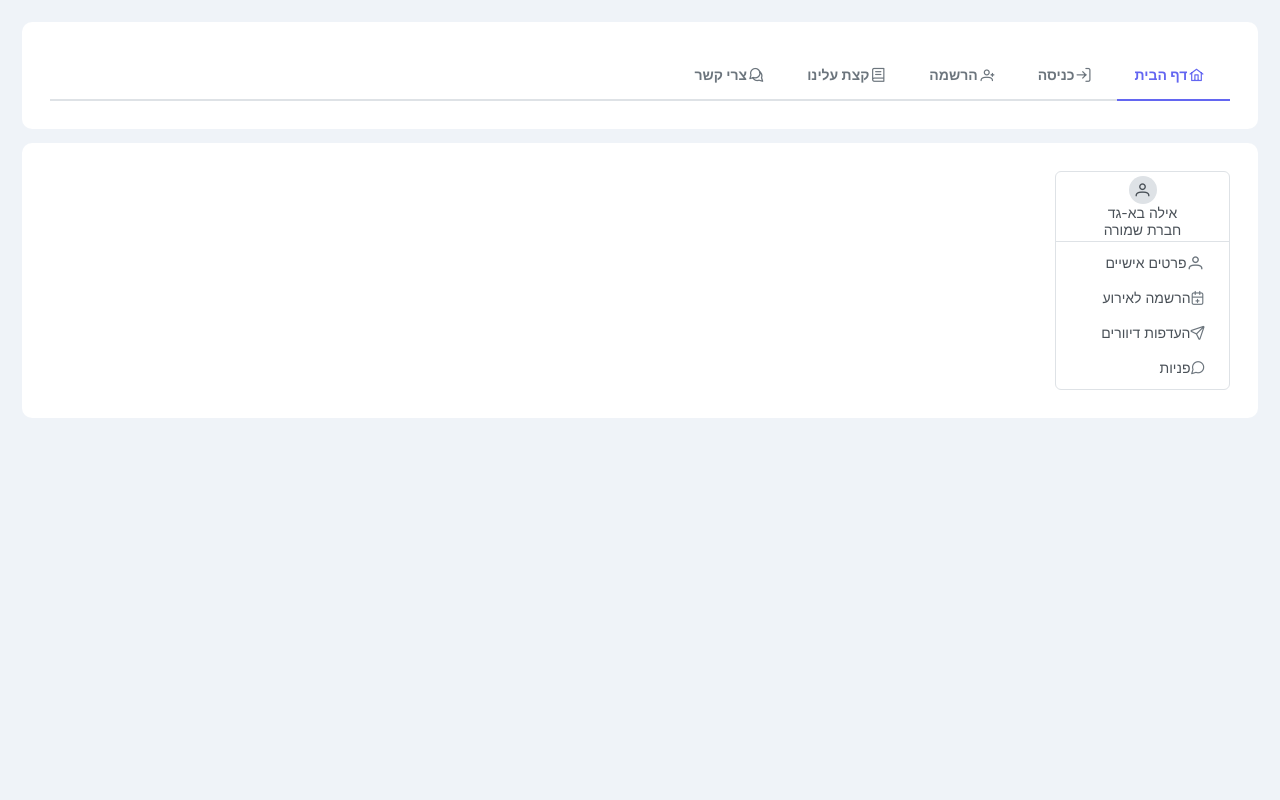
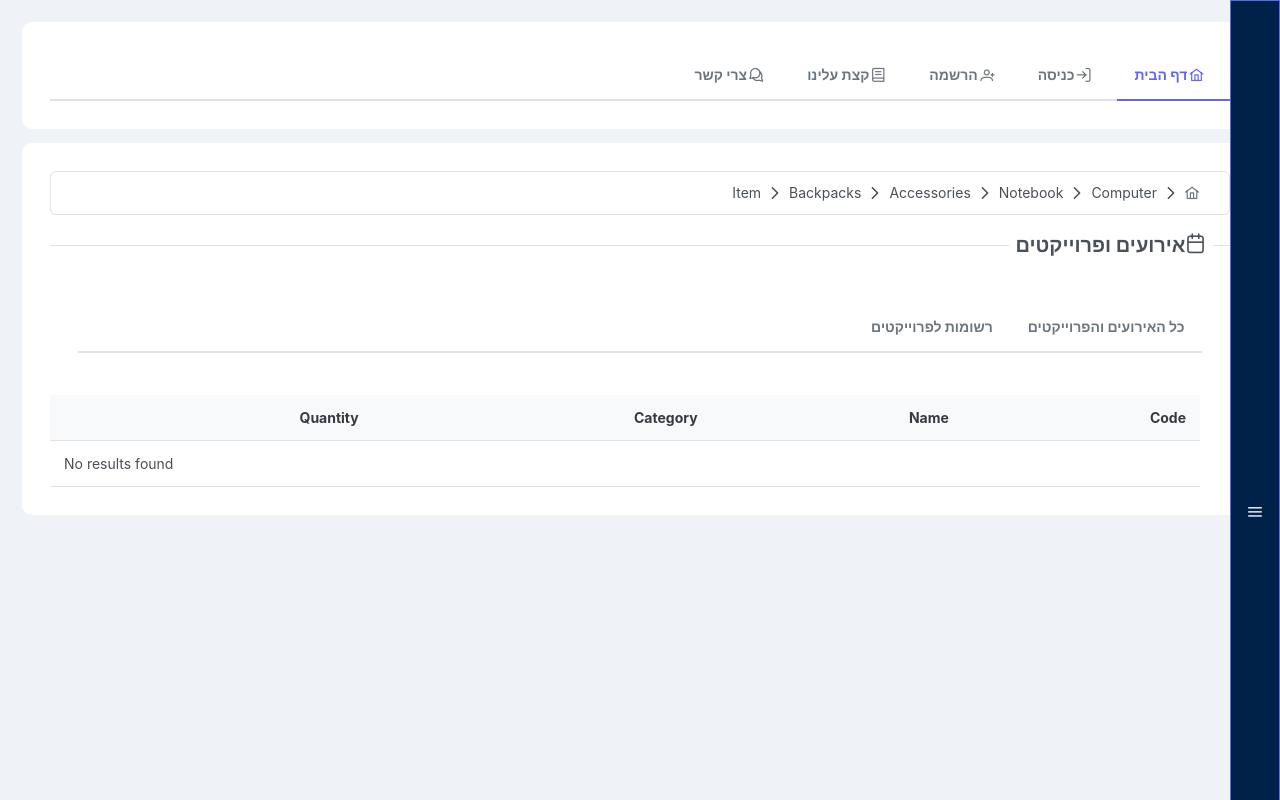
Before and after one commit to Ayala1135/shmura, a React (Create React App) app in the folder client/: page / in a window 1280 px wide. Shown: the top 800 px of the page. Built offline with nearby package versions, Linux system fonts and the light colour scheme.

Commit message:
update before connecting to node

```diff
--- a/client/src/App.js
+++ b/client/src/App.js
@@ -1,14 +1,18 @@
 import './App.css';
+import EventPresent from './Components/EventsPresent';
 import Home from './Components/Home';
 import Secretary from './Components/Secretary';
+
 import User from './Components/User';
 
 function App() {
   return (
     <div className="App">
       <Home/>
+      <EventPresent/>
       {/* <Secretary/> */}
-      <User/>
+      {/* <User/> */}
+
     </div>
   );
 }
--- /dev/null
+++ b/client/src/Components/EventsPresent.js
@@ -0,0 +1,54 @@
+
+// import { Button } from 'primereact/button';
+import { TabMenu } from 'primereact/tabmenu';
+import { Divider } from 'primereact/divider';
+import { Button } from 'primereact/button';
+import { BreadCrumb } from 'primereact/breadcrumb';
+
+import React, { useState, useEffect } from 'react';
+import { DataTable } from 'primereact/datatable';
+import { Column } from 'primereact/column';
+//  import { ProductService } from './service/ProductService';
+
+export default function EventPresent() {
+    const [products, setProducts] = useState([]);
+
+    useEffect(() => {
+        // ProductService.getProductsMini().then(data => setProducts(data));
+    }, []);
+
+    const [activeIndex, setActiveIndex] = useState(3);
+    const items = [
+        {label: 'כל האירועים והפרוייקטים'},
+        {label: 'רשומות לפרוייקטים'}
+
+    ];
+
+    const items2 = [{ label: 'Computer' }, { label: 'Notebook' }, { label: 'Accessories' }, { label: 'Backpacks' }, { label: 'Item' }];
+    const home = { icon: 'pi pi-home', url: 'https:///primereact' }
+
+    return (
+        <div className="card">
+            <BreadCrumb model={items2} home={home} style={{ paddingRight: '30px' ,direction:'rtl'}}/>
+            <Divider align="right">
+                <div className="inline-flex align-items-center" style={{ fontSize: '20px' ,direction:'rtl'}}>
+                    <i className="pi pi-calendar mr-2 " style={{ fontSize: '20px' ,direction:'rtl'}}></i>
+                    <b style={{ fontSize: '20px' , direction:'rtl' }}>אירועים ופרוייקטים</b>
+                </div>
+            </Divider>
+            {/* <h3 style={{ paddingRight: '30px' }}>רשימת אירועים</h3> */}
+            {/* <Divider /> */}
+            <div className="card">
+                {/* <Button onClick={() => setActiveIndex(0)} className="p-button-outlined mb-5" label="Activate 1st" /> */}
+                <TabMenu model={items} style={{direction:'rtl'}} activeIndex={activeIndex} onTabChange={(e) => setActiveIndex(e.index)}  />
+            </div>
+             {/* קריאה לקומפוננטת טבלה */}
+            <DataTable value={products} tableStyle={{ minWidth: '50rem', paddingRight: '30px', direction:'rtl'}} >
+                <Column field="code" header="Code"></Column>
+                <Column field="name" header="Name"></Column>
+                <Column field="category" header="Category"></Column>
+                <Column field="quantity" header="Quantity"></Column>
+            </DataTable>
+        </div>
+    )
+}
--- a/client/src/Components/Home.js
+++ b/client/src/Components/Home.js
@@ -4,6 +4,7 @@ import 'primereact/resources/themes/lara-light-indigo/theme.css';
 import 'primereact/resources/primereact.css';
 import 'primeicons/primeicons.css';
 //import 'primeflex/primeflex.css';
+import SideBar from './SideBar';
 
 const Home = () => {
 
@@ -18,9 +19,10 @@ const Home = () => {
 
     return (
         <>
-            <div className="card">
+            <div className="card" style={{direction:'rtl'}}>
                 <TabMenu model={items} />
             </div>
+            <SideBar ></SideBar>
         </>
     )
 }
--- a/client/src/Components/Secretary.js
+++ b/client/src/Components/Secretary.js
@@ -63,7 +63,7 @@ const Secretary = () => {
     ];
 
     return (
-        <><div >
+        <><div style={{direction:'rtl'}}>
             {/* <Toast ref={toast} /> */}
             <Menu model={items} />
         </div></>
--- /dev/null
+++ b/client/src/Components/SideBar.js
@@ -0,0 +1,41 @@
+import React, { useState } from 'react';
+import { Sidebar } from 'primereact/sidebar';
+import { Button } from 'primereact/button';
+import User from './User';
+
+function SideBar() {
+    const [visibleRight, setVisibleRight] = useState(false);
+
+    return (
+        <div >
+            <div style={{direction:'rtl'}}>
+                <Button style={{
+                    position: 'absolute',
+                    width: '50px',
+                    // height: '1024px',
+                    minHeight: '1024px',
+                    right: '0px',
+                    top: '0px',
+                    background: '#002249',
+                    borderRadius: '0px'
+                }}
+                    icon="pi pi-arrows-h,pi pi-bars"
+                    // iconPos='left'
+                    onClick={() => setVisibleRight(true)}
+                />
+            </div>
+            <Sidebar
+
+                visible={visibleRight}
+                position="right"
+                 onHide={() => setVisibleRight(false)}
+            >
+                <User></User>
+            </Sidebar>
+
+
+        </div>
+    );
+}
+
+export default SideBar;
--- a/client/src/Components/User.js
+++ b/client/src/Components/User.js
@@ -26,9 +26,9 @@ export default function User() {
     ];
 
     return (
-        <div className="card flex justify-content-center">
+        <div className="card flex justify-content-center" style={{direction:'rtl'}}>
             {/* <Toast ref={toast} /> */}
-            <Menu model={items} />
+            <Menu model={items} style={{direction:'rtl'}}/>
         </div>
     )
 }
--- a/client/src/index.css
+++ b/client/src/index.css
@@ -26,7 +26,7 @@ body {
   -webkit-font-smoothing: antialiased;
   -moz-osx-font-smoothing: grayscale;
   /* text-align: right; */
-  direction: rtl;
+  /* direction: rtl; */
 }
 
 .card {
@@ -39,6 +39,6 @@ body {
 }
 
 div {
-  direction: rtl;
+  /* direction: rtl; */
   text-align: center;
 }
--- /dev/null
+++ b/package.json
@@ -0,0 +1,5 @@
+{
+  "dependencies": {
+    "react-router-dom": "^6.9.0"
+  }
+}
```
Also changed, not shown: client/images/logo.png (added), 1 other file (tests, documents, lock files or other folders).
